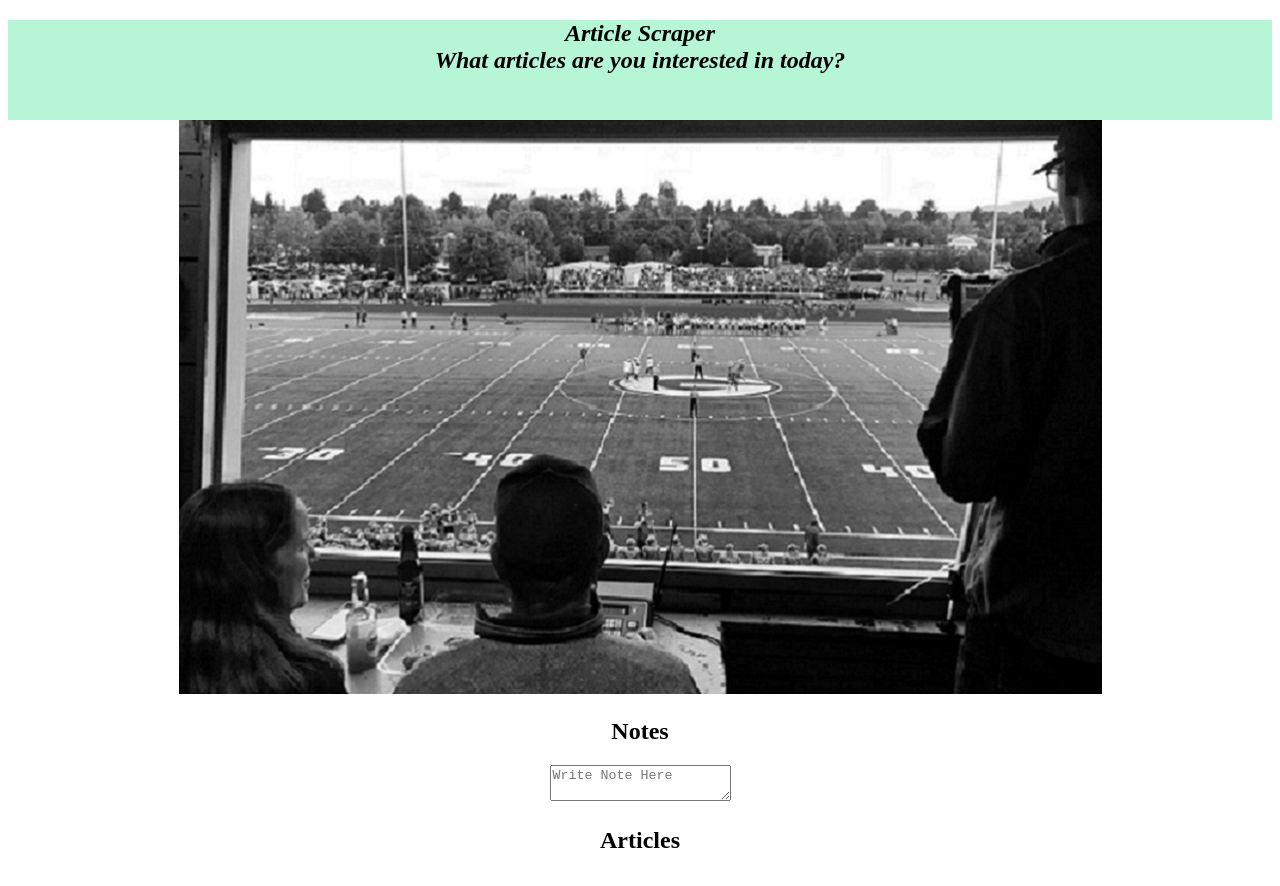
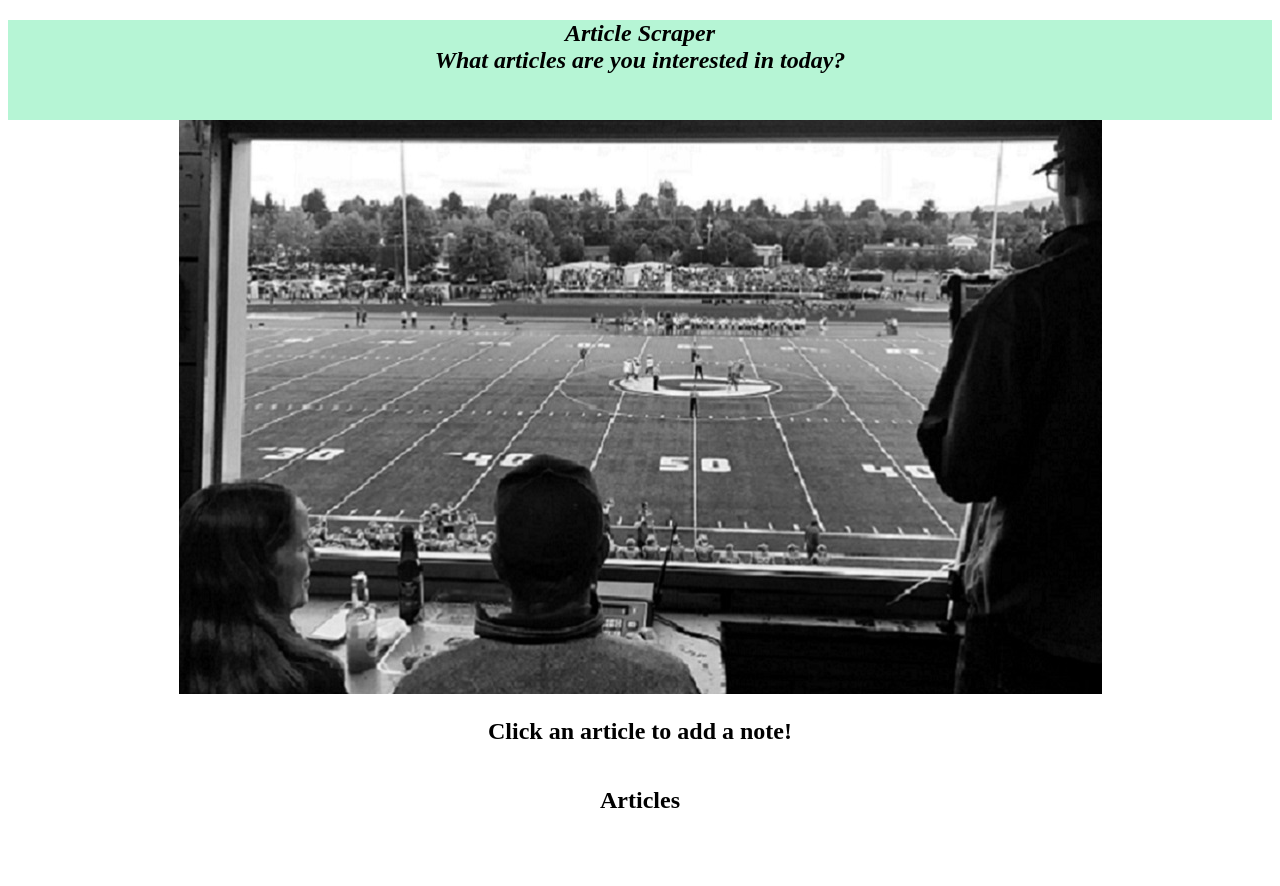
Before and after one commit to laceycmccomas/MongoScraper, a website: page public/index.html in a window 1280 px wide. Drawn offline with nearby package versions, Linux system fonts and the light colour scheme; no server answers.

Commit message:
note function

```diff
--- a/public/index.html
+++ b/public/index.html
@@ -5,7 +5,7 @@
 body{text-align:center;}
 #ft{clear:both;}
 /* Stylesheet via Google Search */
-/* #doc,#doc2,#doc3,.yui-t1,.yui-t2,.yui-t3,.yui-t4,.yui-t5,.yui-t6,.yui-t7 {
+/* #doc,#doc2,#doc3,.yui-t7 {
 	margin:auto;text-align:left;
 	width:57.69em;*width:56.3em;min-width:750px;} */
 
@@ -77,9 +77,9 @@ body{text-align:center;}
           <div class="yui-u first">
               <div id="notes">
                     <form action="/submit" method="post">
-                        <h2>Notes</h2>
+                        <h2>Click an article to add a note!</h2>
                           <!-- <input type="text" name="title" placeholder="Title"> -->
-                          <textarea type="text" name="body" placeholder="Write Note Here"></textarea>
+                          <!-- <textarea type="text" name="body" placeholder="Write Note Here"></textarea> -->
                         </form>
               </div>
           </div>
```
